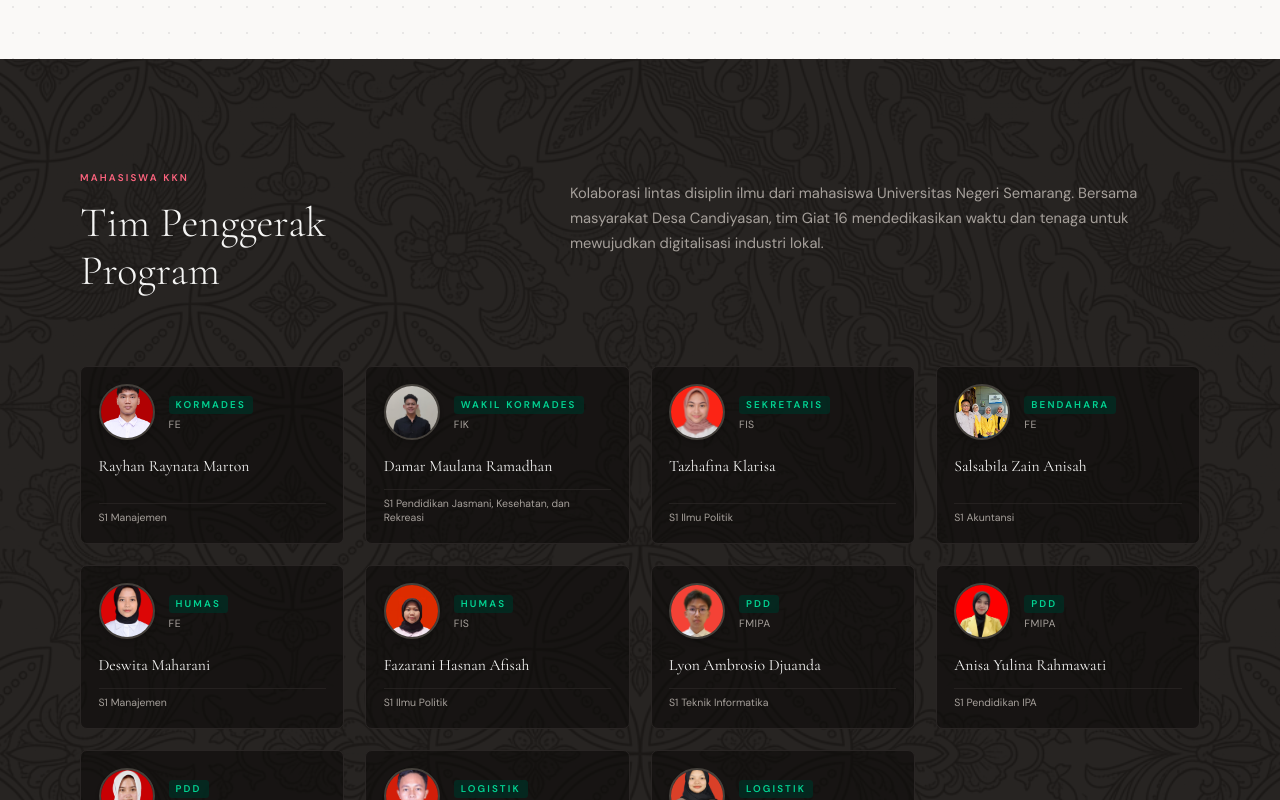
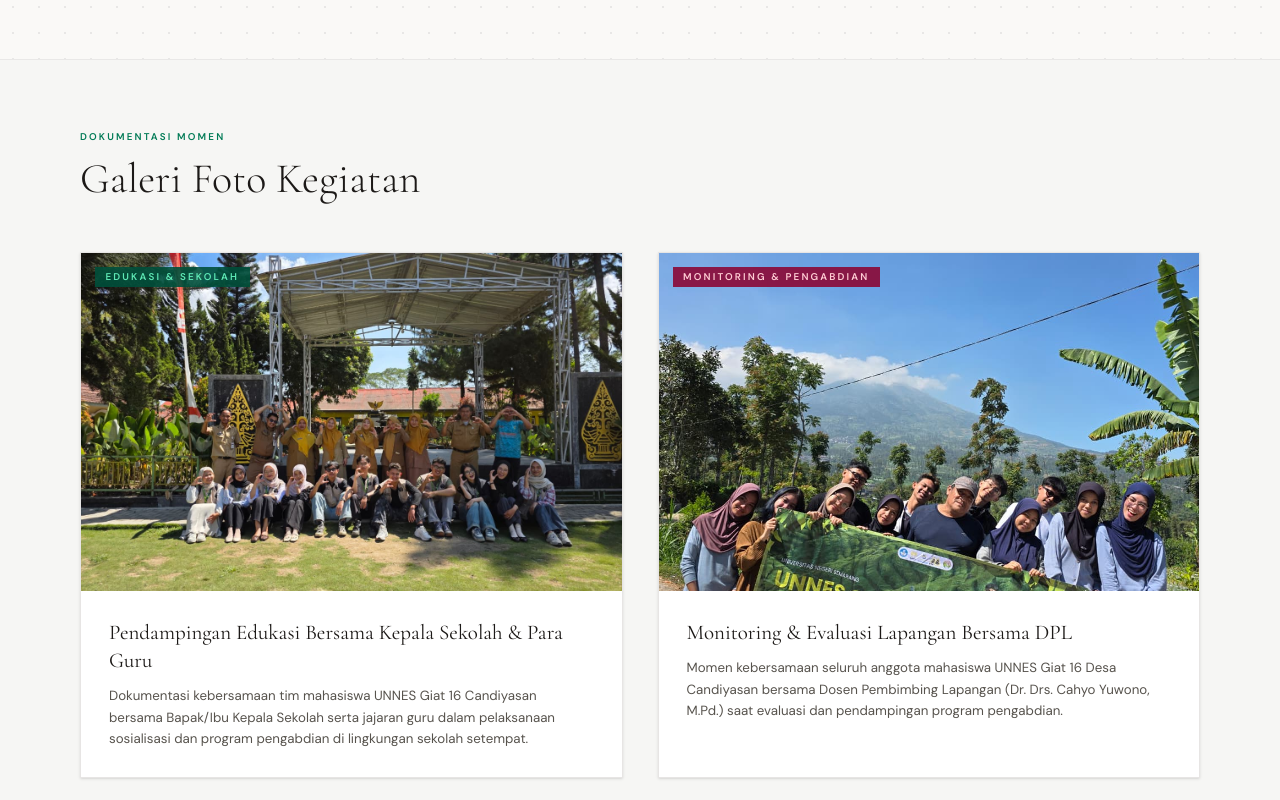
Before and after one commit to lyonad/candiyasan, a Next.js app: page /others in a window 1280 px wide. Shown: the part 1840-2640 px from the top of the page. Built offline with nearby package versions, Linux system fonts and the light colour scheme.

Commit message:
Small Changes

```diff
--- a/src/app/about/page.tsx
+++ b/src/app/about/page.tsx
@@ -95,9 +95,9 @@ export default function AboutPage() {
           <ScrollReveal>
             <div className="relative w-full h-[45vh] lg:h-[58vh] overflow-hidden mb-24 lg:mb-32">
               <ZoomableImage
-                src="/images/tim/Foto Bersama DPL.jpeg"
-                alt="Tim Mahasiswa UNNES Giat 16 Desa Candiyasan bersama DPL"
-                caption="Tim Mahasiswa UNNES Giat 16 Desa Candiyasan bersama Dosen Pembimbing Lapangan"
+                src="/images/tim/Foto Bersama Kepsek dan Para Guru.jpg"
+                alt="Foto Bersama Kepala Sekolah dan Para Guru Desa Candiyasan"
+                caption="Dokumentasi Kegiatan Tim UNNES Giat 16 Candiyasan bersama Kepala Sekolah & Para Guru"
                 fill
                 sizes="(max-width: 1200px) 100vw, 1200px"
                 className="object-cover"
--- a/src/app/others/page.tsx
+++ b/src/app/others/page.tsx
@@ -143,6 +143,74 @@ export default function OthersPage() {
         </div>
       </section>
 
+      {/* ── Photo Gallery Section ─────────────────────────────────── */}
+      <section className="py-20 px-5 sm:px-8 bg-stone-100/70 border-y border-stone-200/80">
+        <div className="max-w-7xl mx-auto">
+          <ScrollReveal>
+            <div className="mb-14">
+              <p className="eyebrow text-emerald-700 mb-3">Dokumentasi Momen</p>
+              <h2 className="heading-section text-stone-900">Galeri Foto Kegiatan</h2>
+            </div>
+          </ScrollReveal>
+
+          <div className="grid grid-cols-1 lg:grid-cols-2 gap-8 lg:gap-10">
+            {/* Kepsek & Guru Photo Card */}
+            <ScrollReveal delay={100}>
+              <div className="bg-white border border-stone-200 overflow-hidden shadow-sm hover:shadow-md transition-all duration-300 flex flex-col h-full group">
+                <div className="relative w-full aspect-[16/10] bg-stone-900 overflow-hidden">
+                  <ZoomableImage
+                    src="/images/tim/Foto Bersama Kepsek dan Para Guru.jpg"
+                    alt="Foto Bersama Kepala Sekolah dan Para Guru Desa Candiyasan"
+                    caption="Foto Bersama Tim UNNES Giat 16 Candiyasan dengan Kepala Sekolah dan Para Guru"
+                    fill
+                    sizes="(max-width: 1024px) 100vw, 600px"
+                    className="object-cover group-hover:scale-105 transition-transform duration-500"
+                  />
+                  <span className="absolute top-4 left-4 z-20 eyebrow bg-emerald-900/90 text-emerald-300 px-3 py-1 text-xs">
+                    Edukasi &amp; Sekolah
+                  </span>
+                </div>
+                <div className="p-6 sm:p-8 flex flex-col flex-grow bg-white">
+                  <h3 className="font-serif text-2xl text-stone-900 mb-3 group-hover:text-emerald-800 transition-colors">
+                    Pendampingan Edukasi Bersama Kepala Sekolah &amp; Para Guru
+                  </h3>
+                  <p className="body-base text-stone-600 leading-relaxed flex-grow">
+                    Dokumentasi kebersamaan tim mahasiswa UNNES Giat 16 Candiyasan bersama Bapak/Ibu Kepala Sekolah serta jajaran guru dalam pelaksanaan sosialisasi dan program pengabdian di lingkungan sekolah setempat.
+                  </p>
+                </div>
+              </div>
+            </ScrollReveal>
+
+            {/* DPL & Team Photo Card */}
+            <ScrollReveal delay={200}>
+              <div className="bg-white border border-stone-200 overflow-hidden shadow-sm hover:shadow-md transition-all duration-300 flex flex-col h-full group">
+                <div className="relative w-full aspect-[16/10] bg-stone-900 overflow-hidden">
+                  <ZoomableImage
+                    src="/images/tim/Foto Bersama DPL.jpeg"
+                    alt="Foto Bersama DPL Dr. Drs. Cahyo Yuwono, M.Pd."
+                    caption="Foto Bersama Tim UNNES Giat 16 Candiyasan bersama DPL Dr. Drs. Cahyo Yuwono, M.Pd."
+                    fill
+                    sizes="(max-width: 1024px) 100vw, 600px"
+                    className="object-cover group-hover:scale-105 transition-transform duration-500"
+                  />
+                  <span className="absolute top-4 left-4 z-20 eyebrow bg-rose-900/90 text-rose-200 px-3 py-1 text-xs">
+                    Monitoring &amp; Pengabdian
+                  </span>
+                </div>
+                <div className="p-6 sm:p-8 flex flex-col flex-grow bg-white">
+                  <h3 className="font-serif text-2xl text-stone-900 mb-3 group-hover:text-emerald-800 transition-colors">
+                    Monitoring &amp; Evaluasi Lapangan Bersama DPL
+                  </h3>
+                  <p className="body-base text-stone-600 leading-relaxed flex-grow">
+                    Momen kebersamaan seluruh anggota mahasiswa UNNES Giat 16 Desa Candiyasan bersama Dosen Pembimbing Lapangan (Dr. Drs. Cahyo Yuwono, M.Pd.) saat evaluasi dan pendampingan program pengabdian.
+                  </p>
+                </div>
+              </div>
+            </ScrollReveal>
+          </div>
+        </div>
+      </section>
+
       {/* ── Members Section (Dark Editorial) ─────────────────────── */}
       <section className="bg-stone-900 py-24 lg:py-32 px-5 sm:px-8 relative overflow-hidden">
         <div className="absolute inset-0 batik-accent opacity-5" />
```
Also changed, not shown: public/images/tim/Foto Bersama Kepsek dan Para Guru.jpg (added).
